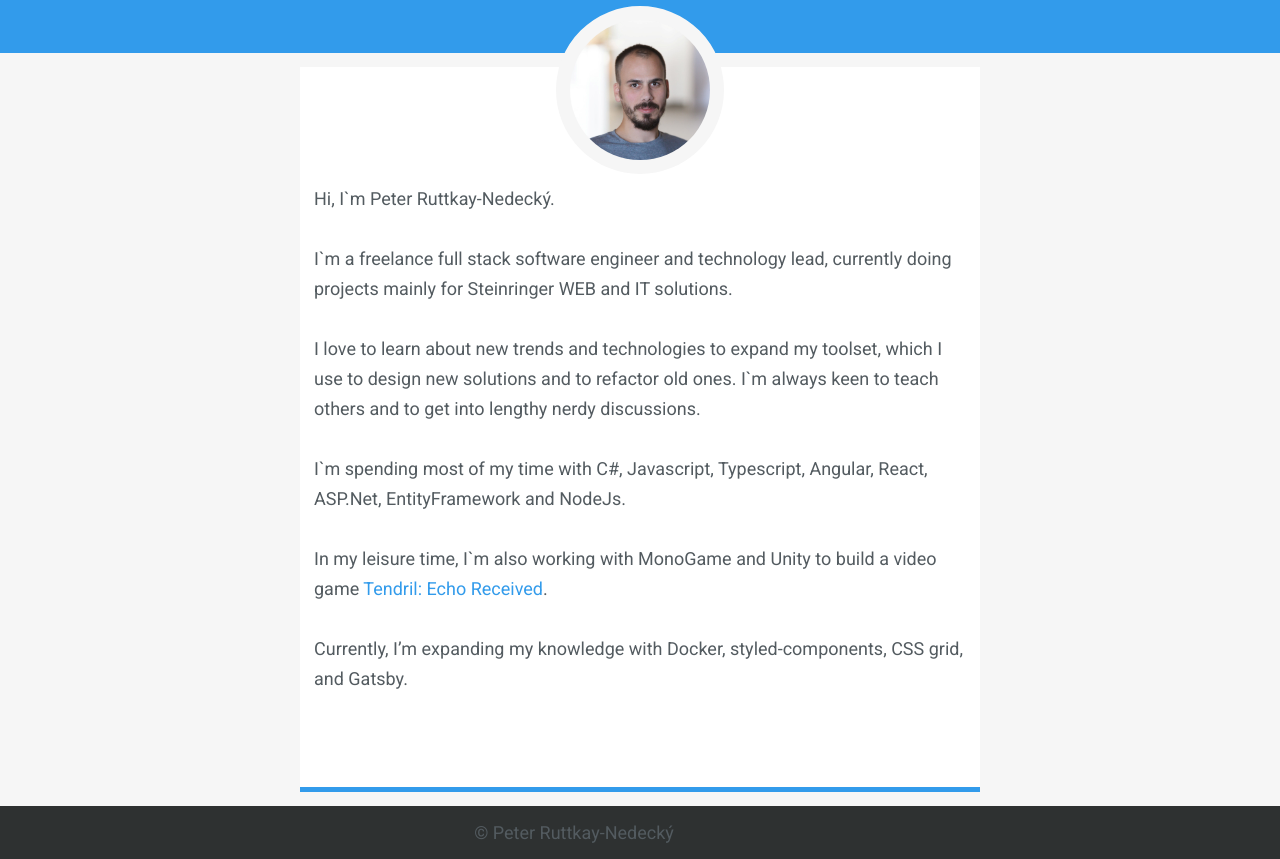
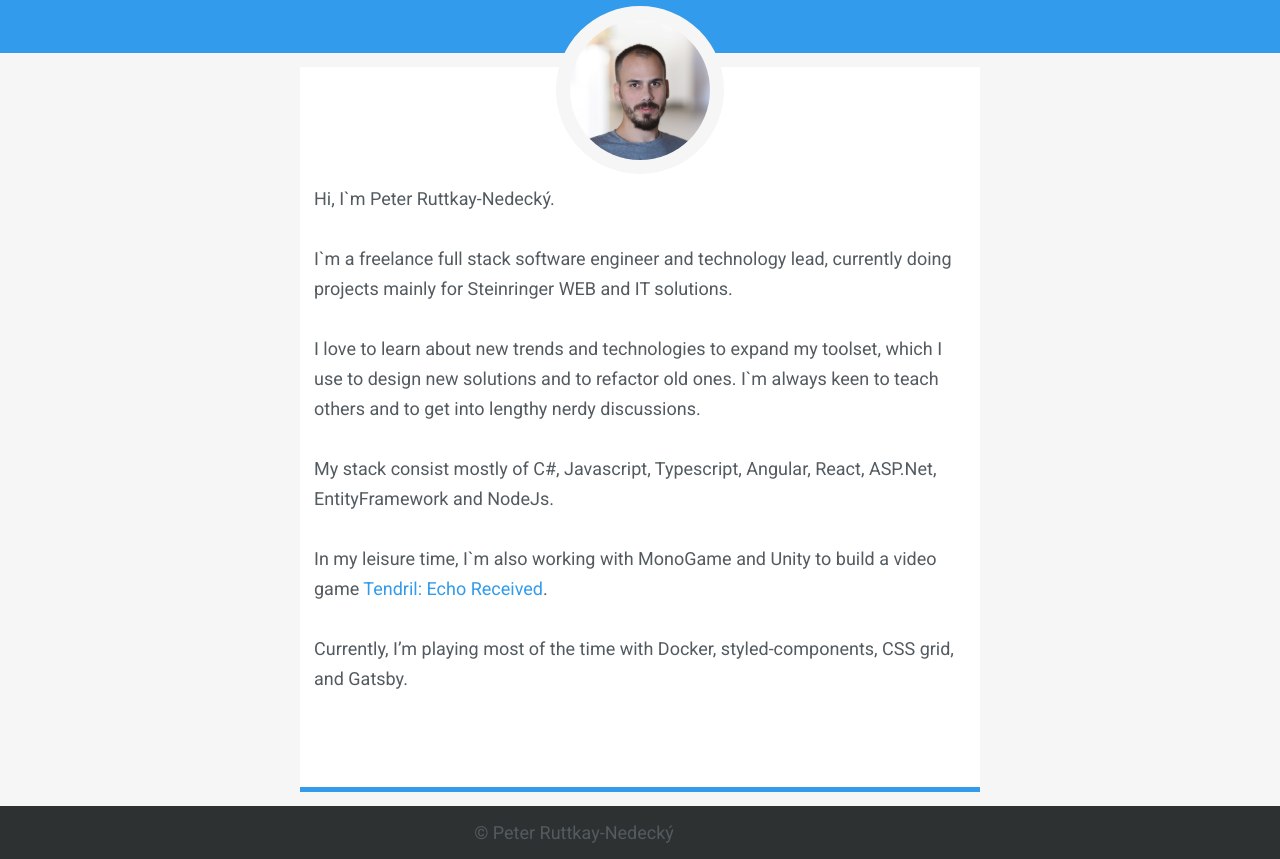
Before and after one commit to pruttned/pruttned.github.io, a Gatsby site: page /about-me in a window 1280 px wide. Shown: the part 177-1036 px from the top of the page. Built offline with nearby package versions, Linux system fonts and the light colour scheme; Gatsby itself is replaced by a stand-in of ours; some packages are replaced by stand-ins of ours.

Commit message:
feat(aboutMe): update text

```diff
--- a/src/pages/about-me.js
+++ b/src/pages/about-me.js
@@ -22,13 +22,13 @@ export default function AboutMePage() {
               I love to learn about new trends and technologies to expand my toolset, which I use to design new solutions and to refactor old ones. I`m always keen to teach others and to get into lengthy nerdy discussions.
         </p>
             <p>
-              I`m spending most of my time with C#, Javascript, Typescript, Angular, React, ASP.Net, EntityFramework and  NodeJs.
+              My stack consist mostly of C#, Javascript, Typescript, Angular, React, ASP.Net, EntityFramework and  NodeJs.
         </p>
             <p>
               In my leisure time, I`m also working with MonoGame and Unity to build a video game <a href="http://tendrilechoreceived.com/">Tendril: Echo Received</a>.
         </p>
             <p>
-              Currently, I’m expanding my knowledge with Docker, styled-components, CSS  grid, and Gatsby.
+              Currently, I’m playing most of the time with Docker, styled-components, CSS  grid, and Gatsby.
         </p>
 
           </div>
```
